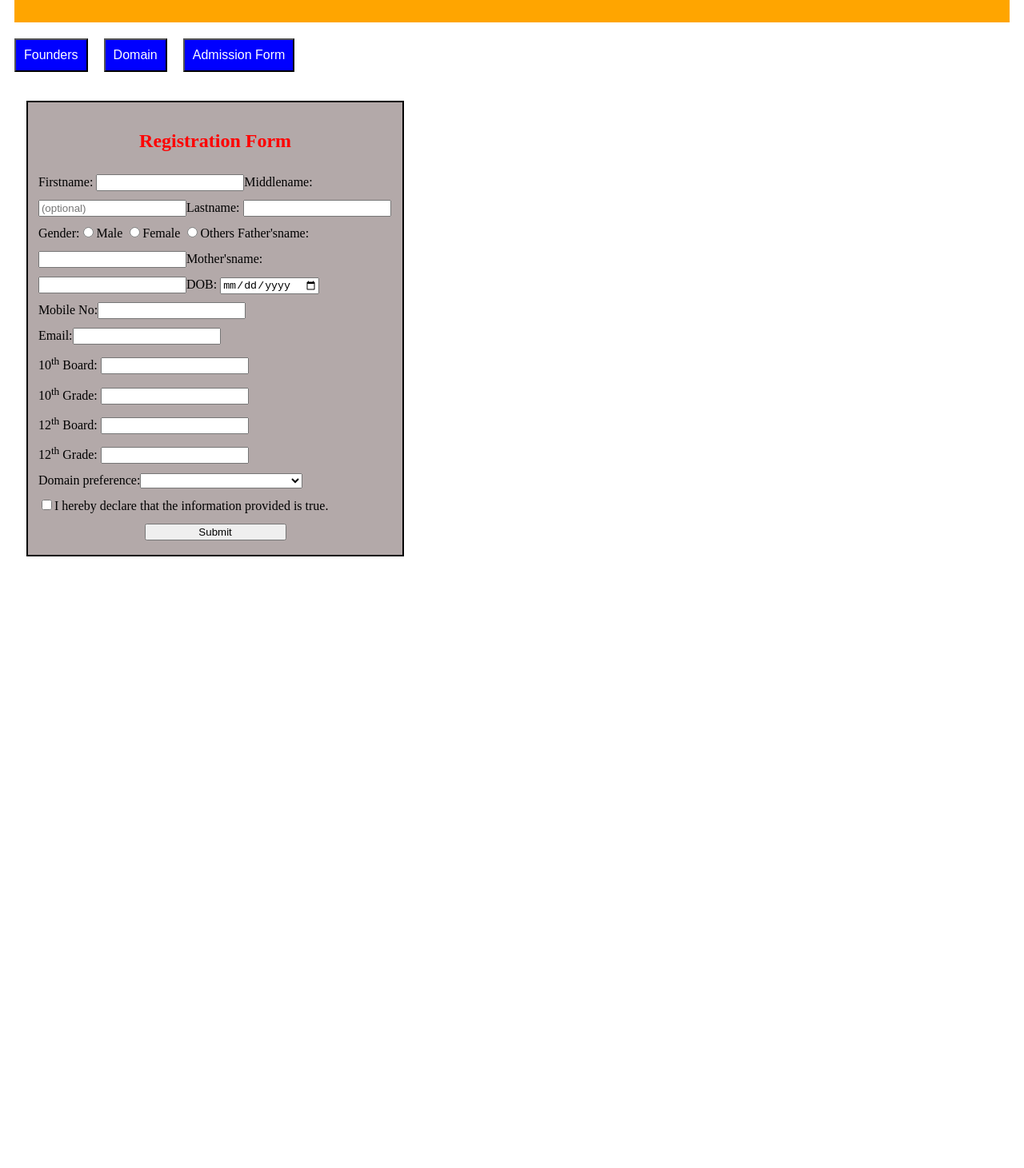
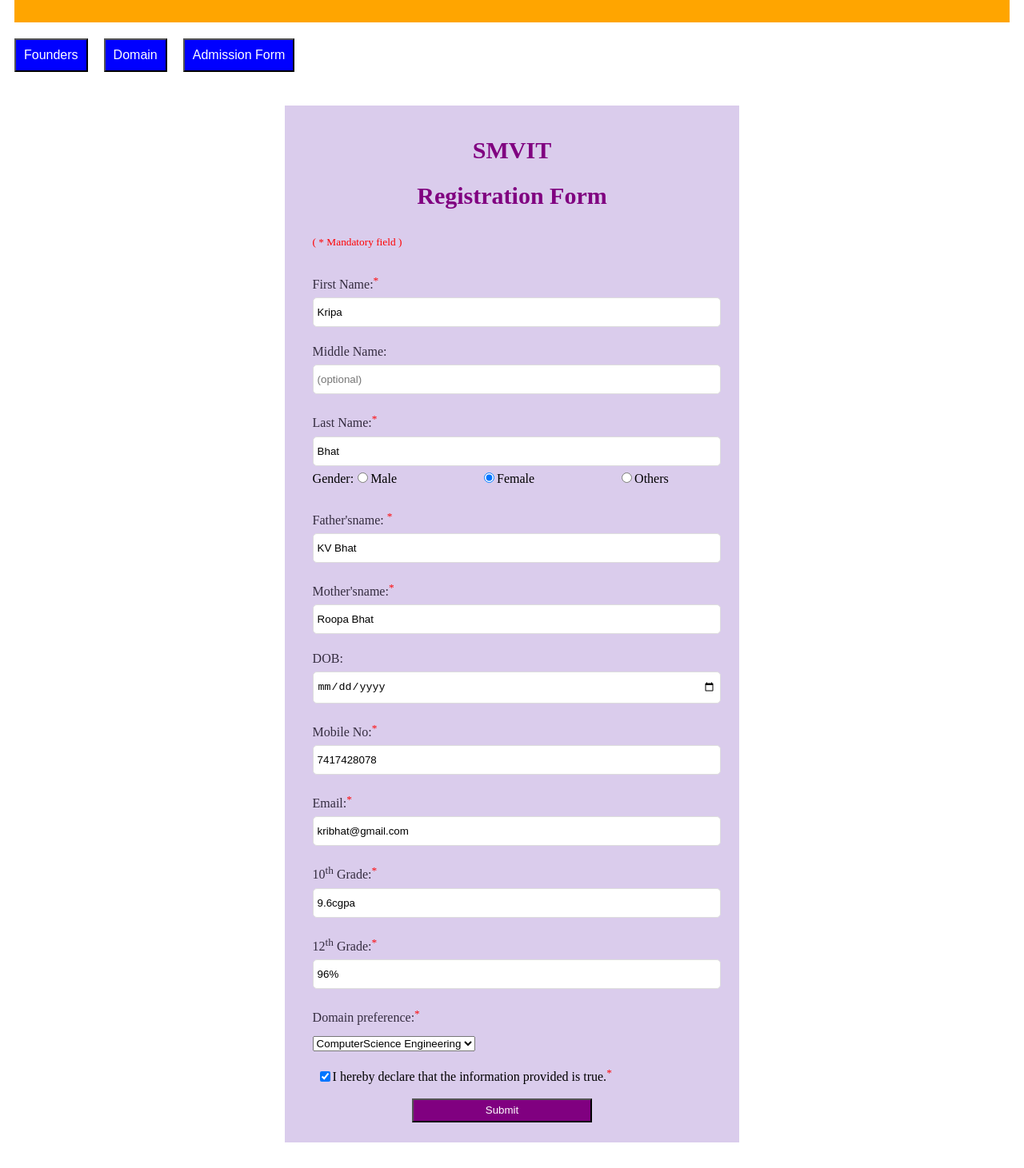
Before and after one commit to KripashreeBhat/training, an Angular app in the folder Angularpractice/Project1/: page /admission-form in a window 1280 px wide. Shown: the part 295-1756 px from the top of the page at 80% size. Before the commit the page ends 1016 px from the top, so only its background shows below. Built offline with nearby package versions, Linux system fonts and the light colour scheme.

Commit message:
updated template driven form -admission

```diff
--- a/Angularpractice/Project1/src/app/admission-form/admission-form.component.css
+++ b/Angularpractice/Project1/src/app/admission-form/admission-form.component.css
@@ -1,20 +1,61 @@
-form{
-    border: 2px solid;
-    margin:2%;
-    width: 35%;
-    padding:1%;
+.form{
+    border-radius: 10px;
+    margin: 30px auto;
+    max-width: 45%;
+    padding:2px;
     line-height: 2em;
-    background-color: #b3a9a9;
 }
-button{
-    width:40%;
-    margin-left: 30%;
-    margin-right: 30%;
+.form-wrap button{
+    width:45%;
+    margin:2% 25%;
+    display: block;
+    cursor: pointer;
+    line-height: 1.8em;
+    background-color:purple;
+    color: #fff;
 }
-button:hover{
+.form-wrap button:hover{
     background-color: green;
 }
 h2{
     text-align: center;
-    color:red;
+    color:purple;
+    font-size: 30px;
 }
+.form-wrap{
+    background-color:#DACCEC;
+    padding: 15px 35px
+}
+
+.form-wrap .form-group{
+    margin-top: 15px;
+}
+.form-wrap .form-group label{
+    display: block;
+    color:#342C3F;
+
+}
+.form-wrap .form-group input{
+    width:100%;
+    padding:10px 5px;
+    border:#ddd 1px solid;
+    border-radius: 5px;
+
+}
+.checkbox{
+    margin:1%;
+}
+.form-group-gender{
+    word-spacing: 100px;
+
+    /* text-align: center; */
+}
+.form-group input.ng-invalid.ng-touched{
+    border:1px solid #f00;
+}
+.required{
+    color: #f00;
+}
+small{
+    color: #f00;
+}
--- a/Angularpractice/Project1/src/app/admission-form/admission-form.component.html
+++ b/Angularpractice/Project1/src/app/admission-form/admission-form.component.html
@@ -1,97 +1,194 @@
 <div class="form">
+  <div class="form-wrap">
+    <div class="photo">
+      <!-- <img src="/assets/clglogo.png" alt="">
+       -->
+    </div>
+    <h2>SMVIT</h2>
+    <h2>Registration Form</h2>
+
+    <p><small>( * Mandatory field )</small></p>
     <form #admission="ngForm" (submit)="admissionform(admission)">
-    <h2> Registration Form</h2>
-    <label for="firstname">Firstname: </label>
+      <div class="form-group">
+        <label for="firstname">First Name:<sup class="required">*</sup></label>
         <input
           type="text"
           id="firstname"
-      [(ngModel)]="firstname"
+          [(ngModel)]="registerModel.firstname"
           name="firstname"
+          required
+          #fname="ngModel"
         />
-
-    <label for="middlename">Middlename: </label>
+        <div>
+          <small *ngIf="fname.invalid && fname.touched"
+            >First name is a required field</small
+          >
+        </div>
+      </div>
+      <div class="form-group">
+        <label for="middlename">Middle Name: </label>
         <input
           type="text"
           id="middlename"
-      [(ngModel)]="middlename"
+          [(ngModel)]="registerModel.middlename"
           name="middlename"
-      placeholder="(optional)">
+          placeholder="(optional)"
+        />
+      </div>
+      <div class="form-group">
+        <label for="lastname">Last Name:<sup class="required">*</sup></label>
+        <input
+          type="text"
+          id="lastname"
+          [(ngModel)]="registerModel.lastname"
+          name="lastname"
+          required
+          #lname="ngModel"
+        />
+      </div>
+      <div>
+        <small *ngIf="lname.invalid && lname.touched"
+          >Last name is a required field</small
+        >
+      </div>
+      <div class="form-group-gender">
+        <label for="gender">Gender:</label>
 
-    <label for="lastname">Lastname: </label>
-    <input type="text" id="lastname" [(ngModel)]="lastname" name="lastname" />
-
-    <label for="gender">Gender:</label>
         <input
           type="radio"
           id="gender"
-      [(ngModel)]="gender"
+          [(ngModel)]="registerModel.gender"
           name="gender"
           value="male"
         />Male
         <input
           type="radio"
           id="gender"
-      [(ngModel)]="gender"
+          [(ngModel)]="registerModel.gender"
           name="gender"
           value="female"
         />Female
         <input
           type="radio"
           id="gender"
-      [(ngModel)]="gender"
+          [(ngModel)]="registerModel.gender"
           name="gender"
           value="other"
         />Others
-
-    <label for="fathername">Father'sname: </label>
+      </div>
+      <div class="form-group">
+        <label for="fathername"
+          >Father'sname: <sup class="required">*</sup></label
+        >
         <input
           type="text"
           id="fathername"
-      [(ngModel)]="fathername"
+          [(ngModel)]="registerModel.fathername"
           name="fathername"
+          required
         />
-
-    <label for="mothername">Mother'sname: </label>
+      </div>
+      <div class="form-group">
+        <label for="mothername"
+          >Mother'sname:<sup class="required">*</sup>
+        </label>
         <input
           type="text"
           id="mothername"
-      [(ngModel)]="mothername"
+          [(ngModel)]="registerModel.mothername"
           name="mothername"
+          required
         />
-
+      </div>
+      <div class="form-group">
         <label for="dob">DOB: </label>
         <input type="date" id="dob" name="dob" /><br />
-
-    <label for="phone">Mobile No:</label>
-    <input type="tel" id="phone" [(ngModel)]="phone" name="phone" /><br />
-
-    <label for="mail" >Email:</label>
-    <input type="email" id="mail"  [(ngModel)]="mail" name="mail" /><br />
-
+      </div>
+      <div class="form-group">
+        <label for="phone">Mobile No:<sup class="required">*</sup></label>
+        <input
+          type="tel"
+          id="phone"
+          [(ngModel)]="registerModel.phone"
+          name="phone"
+          required
+          minlength="10"
+        /><br />
+      </div>
+      <div class="form-group">
+        <label for="mail">Email:<sup class="required">*</sup></label>
+        <input
+          type="email"
+          id="mail"
+          [(ngModel)]="registerModel.mail"
+          name="mail"
+          placeholder="Ex: abcd@gmail.com"
+          required
+          email
+          #email="ngModel"
+        />
+        <div>
+          <small *ngIf="email.invalid && email.touched">Email is a required field</small>
+        </div>
+      </div>
+      <!-- <div class="form-group">
     <label for="board">10<sup>th</sup> Board: </label>
     <input type="text" id="board" [(ngModel)]="board" name="board" /><br />
-
-    <label for="grade">10<sup>th</sup> Grade: </label>
-    <input type="text" id="grade" [(ngModel)]="grade" name="grade" /><br />
+</div> -->
+      <div class="form-group">
+        <label for="grade"
+          >10<sup>th</sup> Grade:<sup class="required">*</sup>
+        </label>
+        <input
+          type="text"
+          id="grade"
+          [(ngModel)]="registerModel.grade"
+          name="grade"
+          required
+        /><br />
+      </div>
+      <!-- <div class="form-group">
 
     <label for="boardd">12<sup>th</sup> Board: </label>
     <input type="text" id="boardd" [(ngModel)]="boardd" name="boardd" /><br />
-
-    <label for="gradee">12<sup>th</sup> Grade: </label>
-    <input type="text" id="gradee"[(ngModel)]="gradee" name="gradee" /><br />
-
-    <label for="domain">Domain preference:</label>
-    <select id ="domain"[(ngModel)]="domain" name="domain">
-      <option value="1">ComputerScience Engineering</option>
+</div> -->
+      <div class="form-group">
+        <label for="gradee"
+          >12<sup>th</sup> Grade:<sup class="required">*</sup>
+        </label>
+        <input
+          type="text"
+          id="gradee"
+          [(ngModel)]="registerModel.gradee"
+          name="gradee"
+          required
+        /><br />
+      </div>
+      <div class="form-group">
+        <label for="domain"
+          >Domain preference:<sup class="required">*</sup></label>
+        <select id="domain" [(ngModel)]="registerModel.domain" name="domain" required>
+          <option *ngFor="let topic of topics">{{topic}}</option>
+          <!-- <option value="1">ComputerScience Engineering</option>
           <option value="2">Mechanical Engineering</option>
           <option value="3">AI ML Engineering</option>
           <option value="4">Electronics Engineering</option>
-      <option value="5">Civil Engineering</option>
+          <option value="5">Civil Engineering</option>-->
           </select><br />
-
-    <input type="checkbox" id="checkbox"[(ngModel)]="terms" name="terms" />I hereby declare
-    that the information provided is true.<br />
-
-    <button type="submit" >Submit</button>
+      </div>
+      <div class="checkbox">
+        <input
+          type="checkbox"
+          id="checkbox"
+          [(ngModel)]="registerModel.terms"
+          name="terms"
+          required
+        />I hereby declare that the information provided is true.<sup
+          class="required"
+          >*</sup
+        ><br />
+      </div>
+      <button type="submit" [disabled]="!admission.valid">Submit</button>
     </form>
   </div>
+</div>
--- a/Angularpractice/Project1/src/app/admission-form/admission-form.component.ts
+++ b/Angularpractice/Project1/src/app/admission-form/admission-form.component.ts
@@ -1,6 +1,7 @@
 import { Component, OnInit } from '@angular/core';
 import { NgForm } from '@angular/forms';
 import { HostListener } from '@angular/core';
+import { Register } from '../register';
 
 @Component({
   selector: 'app-admission-form',
@@ -9,20 +10,28 @@ import { HostListener } from '@angular/core';
 })
 export class AdmissionFormComponent implements OnInit {
 
-  firstname: string="";
-  middlename: string="";
-  lastname: string="";
-  gender: boolean=false;
-  fathername: string="";
-  mothername: string="";
-  grade: string="";
-  gradee: string="";
-  board: string="";
-  boardd: string="";
-  domain:string="";
-  terms:boolean=false;
-  phone: string="";
-  mail: string="";
+  // firstname: string="";
+  // middlename: string="";
+  // lastname: string="";
+  // gender: boolean=false;
+  // fathername: string="";
+  // mothername: string="";
+  // grade: string="jbb";
+  // gradee: string="";
+  // board: string="";
+  // boardd: string="";
+  // domain:string="";
+  // terms:boolean=false;
+  // phone: string="";
+  // mail: string="";
+  topics=['ComputerScience Engineering',
+  'Mechanical Engineering',
+ 'AI ML Engineering',
+  'Electronics Engineering',
+  'Civil Engineering'];
+  registerModel = new Register('Kripa','','Bhat','female','KV Bhat',
+  'Roopa Bhat',7417428078,'kribhat@gmail.com','9.6cgpa','96%','ComputerScience Engineering',true);
+
   constructor() { }
   @HostListener('submit') submit(){
     alert('Form submitted');
--- a/Angularpractice/Project1/src/app/app.component.ts
+++ b/Angularpractice/Project1/src/app/app.component.ts
@@ -1,4 +1,5 @@
 import { Component } from '@angular/core';
+// import { Register } from './register';
 
 @Component({
   selector: 'app-root',
@@ -7,4 +8,5 @@ import { Component } from '@angular/core';
 })
 export class AppComponent {
   title = 'routing-project1';
+
 }
--- /dev/null
+++ b/Angularpractice/Project1/src/app/register.ts
@@ -0,0 +1,18 @@
+export class Register {
+constructor(
+    public firstname: string,
+    public middlename: string,
+    public lastname: string,
+    public gender: string,
+    public fathername: string,
+    public mothername: string,
+    public phone: number,
+    public mail: string,
+    public grade: string,
+    public gradee: string,
+    public domain:string,
+    public terms:boolean,
+
+){}
+
+}
```
Also changed, not shown: Angularpractice/Project1/src/assets/clglogo.png (added), 1 other file (tests, documents, lock files or other folders). Lines whose indentation alone changed are shown as unchanged.
